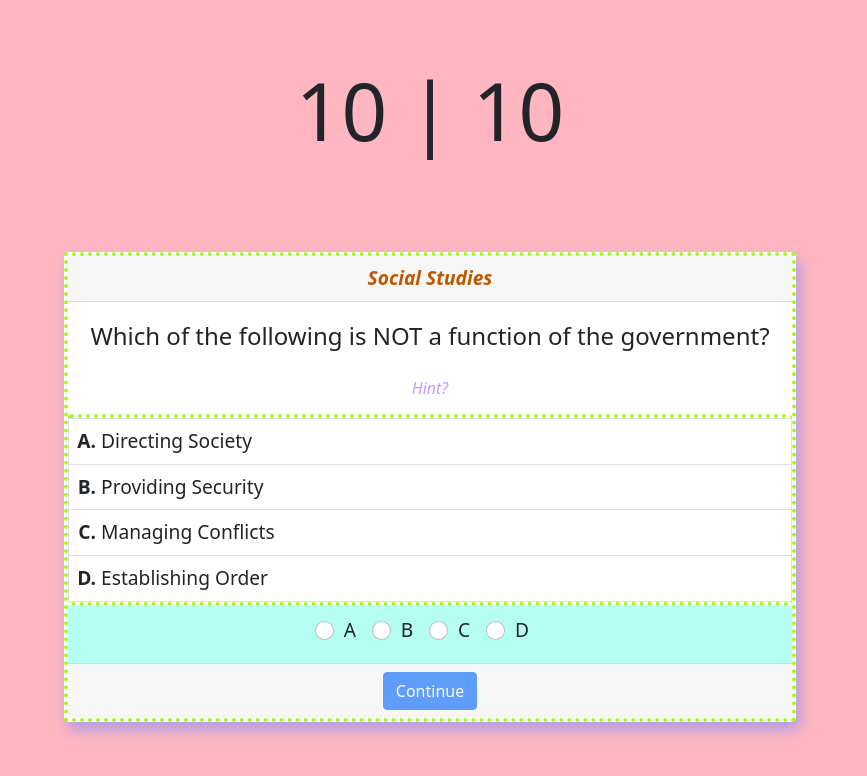
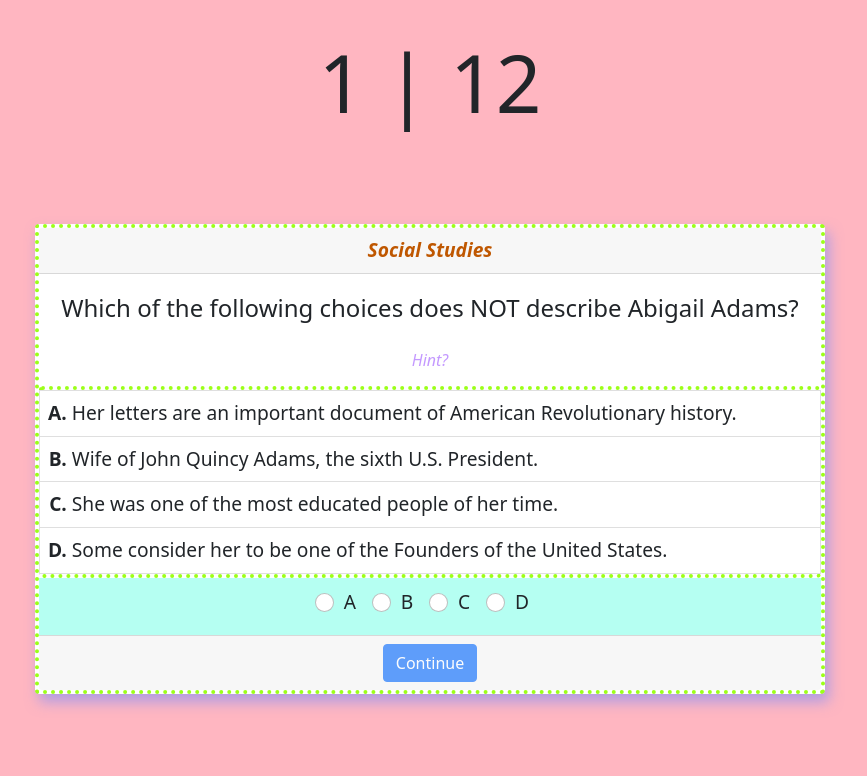
Before and after one commit to Jack-Aaron/examfairy, a React (Create React App) app: page / in a window 1280 px wide. Shown: the top 776 px of the page, without its empty margins (210-1077 px from the left). Built offline with nearby package versions, Linux system fonts and the light colour scheme; no server answers.

Commit message:
more qs and strikeout feature

```diff
--- /dev/null
+++ b/src/components/Answer/index.js
@@ -0,0 +1,15 @@
+import React from 'react';
+import ListGroup from 'react-bootstrap/ListGroup';
+import './style.css';
+
+const Answer = ({ value, index, toggleStrikethrough }) => {
+
+  return (
+    <ListGroup.Item id={`answer${index}`} className='answer'
+      onClick={() => toggleStrikethrough(`answer${index}`)}>
+      <li>{value}</li>
+    </ListGroup.Item>
+  )
+}
+
+export default Answer
--- /dev/null
+++ b/src/components/Answer/style.css
@@ -0,0 +1,6 @@
+.answer {
+  margin-left: -2rem;
+  padding-left: 2rem;
+  text-align: left;
+  cursor: grabbing
+  }
--- /dev/null
+++ b/src/components/AnswerGrid/index.js
@@ -0,0 +1,19 @@
+import React from 'react';
+import ListGroup from 'react-bootstrap/ListGroup';
+import Answer from '../Answer';
+import './style.css';
+
+const AnswerGrid = ({ questionsState, toggleStrikethrough, strikethrough }) => {
+  return (
+    <ListGroup as='ol'><ol type='A'>
+      {questionsState[0].answers.map((answer, index) => (
+        <Answer
+          key={'key' + index}
+          index={index}
+          value={answer}
+          toggleStrikethrough={toggleStrikethrough}
+        />))}
+    </ol></ListGroup>)
+}
+
+export default AnswerGrid
--- a/src/components/Header/index.js
+++ b/src/components/Header/index.js
@@ -3,12 +3,10 @@ import Jumbotron from 'react-bootstrap/Jumbotron';
 import './style.css';
 
 const Header = ({ questionsState }) => {
-  let totalQuestions = questionsState;
-
   return (
     <div>
       <Jumbotron>
-        <h1 className="display-1">{totalQuestions.length + ' | ' + 10}</h1>
+        <h1 className="display-1">{(1) + ' | ' + questionsState.length}</h1>
         <br /><br /><br />
       </Jumbotron>
     </div>
--- a/src/components/Question/index.js
+++ b/src/components/Question/index.js
@@ -1,9 +1,9 @@
 import React, { useState } from 'react';
 import Container from 'react-bootstrap/Container';
-import ListGroup from 'react-bootstrap/ListGroup';
 import Button from 'react-bootstrap/Button';
 import Form from 'react-bootstrap/Form';
 import Card from 'react-bootstrap/Card';
+import AnswerGrid from '../AnswerGrid';
 import './style.css';
 
 const Question = ({ questionsState, setQuestionsState, storageClone, setStorageClone, endSession }) => {
@@ -15,6 +15,7 @@ const Question = ({ questionsState, setQuestionsState, storageClone, setStorageC
   // manages radio button control
   const [radioState, setRadioState] = useState();
   const clearRadioBtn = (tag) =>
+    // console.log(document.getElementById('inline-radio-' + tag).checked === false)
     document.getElementById('inline-radio-' + tag).checked = false;
   // dynamically change answer background color on selection
   const handleBgColor = (tag, color) => {
@@ -25,7 +26,6 @@ const Question = ({ questionsState, setQuestionsState, storageClone, setStorageC
   }
   const handleRadio = e => {
     let radioSelection = e.target.value;
-    handleBgColor(radioSelection, '#EFFBFF')
     setRadioState(radioSelection);
     setBtnDisabled(false); // submit button activates
     for (let i = 0; i < 4; i++) { handleBgColor(i, '') } // resets colors
@@ -33,9 +33,14 @@ const Question = ({ questionsState, setQuestionsState, storageClone, setStorageC
   }
   const [btnDisabled, setBtnDisabled] = useState(true);
   const [wrongAnswer, setWrongAnswer] = useState(false); // determines logic flow later
+  // strikeout bad answer effects for users
+  const toggleStrikethrough = (tag) => {
+    if (document.getElementById(tag).style['text-decoration'] === 'none') document.getElementById(tag).style['text-decoration'] = 'line-through'
+    else document.getElementById(tag).style['text-decoration'] = 'none'
+  }
 
+  // user submits answer on question card
   const submitAnswer = () => {
-
     setHintState(false);
     setBtnDisabled(true);
     let currentState = questionsState; // copy state object
@@ -51,27 +56,8 @@ const Question = ({ questionsState, setQuestionsState, storageClone, setStorageC
       // add to progress state
       let storageArr = [];
       if (storageClone.length > 0) storageArr = storageClone;
-      console.log(storageArr)
-      console.log(currentState)
       storageArr.push(currentState[0]);
-      console.log(storageArr);
-
       setStorageClone(storageArr);
-      // LOG QUESTION REPORTS
-      console.log(
-        `REPORT ON QUESTION #${currentState[0].id}:`
-      );
-      console.group()
-      console.log('viewCt: ' + currentState[0].viewCt);
-      console.log('wrongCt: ' + currentState[0].wrongCt);
-      console.log('correctCt: ' + currentState[0].correctCt);
-      console.groupEnd()
-      console.group()
-      console.log('score: ' + currentState[0].score);
-      console.groupEnd()
-      console.group()
-      console.log('subject: ' + currentState[0].topic);
-      console.groupEnd()
       // copy and modify state array with the question removed (if correct)
       let newQuestionSet = currentState.splice(1, currentState.length - 1);
       if (newQuestionSet.length === 0) endSession()
@@ -88,7 +74,6 @@ const Question = ({ questionsState, setQuestionsState, storageClone, setStorageC
       else {
         let storageArr = [];
         if (storageClone.length > 0) storageArr = storageClone;
-        console.log(currentState)
         storageArr.push(currentState[0]);
         setStorageClone(storageArr);
         endSession()
@@ -100,13 +85,13 @@ const Question = ({ questionsState, setQuestionsState, storageClone, setStorageC
       let currentState = questionsState;
       currentState[0].wrongCt++
       let currentScore = currentState[0].score; // update score for this question
-      if (currentScore > 0) currentState[0].score--
-      handleBgColor(radioState, '#FFCCCB');
+      if (currentScore > 0) currentState[0].score--;
+      handleBgColor(radioSelection, '#FFCCCB');
     }
   }
 
   return (
-    <Container fluid className='col-auto mb-3'>
+    <Container fluid className='col-auto mb-3 questionContainer'>
       <Card className='questionCard'>
         <Card.Header>{questionsState[0].topic}</Card.Header>
         <Card.Body>
@@ -133,12 +118,9 @@ const Question = ({ questionsState, setQuestionsState, storageClone, setStorageC
         </Card.Body>
 
         {/* MULTIPLE CHOICE */}
-        <ListGroup as='ol'><ol type='A'>
-          {questionsState[0].answers.map((answer, index) => (
-            <ListGroup.Item id={'answer' + index} className='answer'>
-              <li>{answer}</li>
-            </ListGroup.Item>
-          ))}</ol></ListGroup>
+        <AnswerGrid className='answer' as='ol'
+          questionsState={questionsState} toggleStrikethrough={toggleStrikethrough}
+        />
 
         {/* SCANTRON */}
         <Form><Container key={'inline-radio'} className='mb-3'>
--- a/src/components/Question/style.css
+++ b/src/components/Question/style.css
@@ -1,3 +1,7 @@
+.questionContainer{
+  padding-bottom: 7vh
+}
+
 .questionCard {
   display: inline-flex;
   border: 4px dotted #9CFF19;
@@ -26,12 +30,6 @@ a {
   text-decoration: none
 }
 
-.answer {
-margin-left: -2rem;
-padding-left: 2rem;
-text-align: left
-}
-
 li::marker {
   font-weight: 600
 }
--- /dev/null
+++ b/src/questions.json
@@ -0,0 +1,181 @@
+[
+  {
+    "id": "f9",
+    "question": "Which of the following is NOT a function of the government?",
+    "answers": [
+      "Establishing Order",
+      "Managing Conflicts",
+      "Providing Security",
+      "Directing Society"
+    ],
+    "correctAnswer": "Directing Society",
+    "topic": "Social Studies",
+    "hint": "Which of these should the government probably NOT be doing?",
+    "viewCt": "0",
+    "correctCt": "0",
+    "wrongCt": "0",
+    "score": "2",
+    "subquestion": ""
+  },
+  {
+    "id": "a0",
+    "question": "Mr. Akundo is at the bookstore trying to find a book about History. He cannot see any signs that say \"History\", but there is a sign that says \"Hist.\"",
+    "answers": [
+      "Abbrevation",
+      "Compound words",
+      "Contractions",
+      "Suffixes"
+    ],
+    "correctAnswer": "Abbrevation",
+    "topic": "English",
+    "hint": "Abbr.",
+    "subquestion": "This second sign is an example of:"
+  },
+  {
+    "id": "a1",
+    "question": "Which sentence contains both an idiom AND a homograph?",
+    "answers": [
+      "Right off the bat, Janey recognized that the habitat she and her team had entered was that of a bat.",
+      "You\"ve got all your ducks in a row, kiddo, but it\"s plain to see that old plane will never fly again.",
+      "Rain or shine, I\"ll either be late or tardy.",
+      "Here\"s the thing about baseball - when you\"re up to bat, you had better take a swing."
+    ],
+    "correctAnswer": "Right off the bat, Janey recognized that the habitat she and her team had entered was that of a bat.",
+    "topic": "English",
+    "hint": "What does each sentence all already have?",
+    "subquestion": ""
+  },
+  {
+    "id": "a2",
+    "question": "\"There\"s a man who built a rocket and flew all the way to Mars, where he encountered the Martians. They gave him secret technology for him to bring back to Earth. Then, society rapidly transforms, and finally human armies propel toward the Red Planet.\"",
+    "answers": [
+      "Plot",
+      "Themes",
+      "Conflict",
+      "Setting"
+    ],
+    "correctAnswer": "Plot",
+    "topic": "English",
+    "hint": "This seems to be about the important events of a story.",
+    "subquestion": "What have you been told mostly about this story?"
+  },
+  {
+    "id": "a3",
+    "question": "Which answer best describes the word \"conflict\" in a fictional story?",
+    "answers": [
+      "\"This is a serious argument or disagreement.\"",
+      "\"Two or more of the main characters have to fight it out.\"",
+      "\"My sister and I are total opposites.\"",
+      "\"You are rich and generous. Give me some money. Thanks!\""
+    ],
+    "correctAnswer": "\"Two or more of the main characters have to fight it out.\"",
+    "topic": "English",
+    "hint": "How is conflict used specifically in storytelling?",
+    "subquestion": ""
+  },
+  {
+    "id": "a4",
+    "question": "President Barack Obama very often when speaking publically will use the word \"folk.\" Folks like us, folks back home, the folks we see every day going to work, etc.",
+    "answers": [
+      "Normal, everyday people.",
+      "Friends and neighbors.",
+      "African-Americans.",
+      "Musicians."
+    ],
+    "correctAnswer": "Normal, everyday people.",
+    "topic": "English",
+    "hint": "What is special about folktales and their audience?",
+    "subquestion": "Which answer best describes how folk was being used?"
+  },
+  {
+    "id": "a5",
+    "question": "\"How difficult the task to quench the fire and the pride of private ambition, and to sacrifice ourselves and all our hopes and expectations to the public weal!\"",
+    "answers": [
+      "Individualism",
+      "Inventiveness",
+      "Justice",
+      "Equality"
+    ],
+    "correctAnswer": "Individualism",
+    "topic": "Social Studies",
+    "hint": "What does it sound like was bothering Mrs. Adams when she said this?",
+    "subquestion": "Which word best describes the meaning of this quote from First Lady Abigail Adams?"
+  },
+  {
+    "id": "a6",
+    "question": "Albert Einstein is known for many things, but he is probably most famous for his:",
+    "answers": [
+      "Inventiveness",
+      "Seriousness",
+      "Famousness",
+      "Silliness"
+    ],
+    "correctAnswer": "Inventiveness",
+    "topic": "Social Studies",
+    "hint": "e = mc²",
+    "subquestion": ""
+  },
+  {
+    "id": "a7",
+    "question": "Why is it so important to society that people are good citizens?",
+    "answers": [
+      "A society is the sum of its citizens.",
+      "Nobody likes a bad citizen.",
+      "If you're not a good citizen, you go to jail.",
+      "What goes around comes around."
+    ],
+    "correctAnswer": "A society is the sum of its citizens.",
+    "topic": "Social Studies",
+    "TEKS": "10a",
+    "hint": "Read carefully: the question asks why it is important to -- society",
+    "subquestion": ""
+  },
+  {
+    "id": "a8",
+    "question": "Which of the following choices does NOT describe Abigail Adams?",
+    "answers": [
+      "Wife of John Quincy Adams, the sixth U.S. President.",
+      "Her letters are an important document of American Revolutionary history.",
+      "Some consider her to be one of the Founders of the United States.",
+      "She was one of the most educated people of her time."
+    ],
+    "correctAnswer": "Wife of John Quincy Adams, the sixth U.S. President.",
+    "topic": "Social Studies",
+    "TEKS": "10b",
+    "hint": "There were two \"President Adams\"...",
+    "subquestion": ""
+  },
+  {
+    "id": "a9",
+    "question": "During World War II, the Women Airforce Service Pilots (WASPs) flew over 60 million miles on military missions normally done by men.",
+    "answers": [
+      "Freedom",
+      "Individualism",
+      "Inventiveness",
+      "Equality"
+    ],
+    "correctAnswer": "Equality",
+    "topic": "Social Studies",
+    "TEKS": "10b",
+    "hint": "Did a lot of women fly planes before the WASPs?",
+    "subquestion": "Which answer best describes what made the WASPs remebered in history?"
+  },
+  {
+    "id": "aa",
+    "question": "What is the best definition of Apostrophe?",
+    "answers": [
+      "A small written mark that is used in contractions and the possessive.",
+      "Shortening two words and putting them together.",
+      "Shortening one word.",
+      "A half-circle written mark used to show extra information."
+    ],
+    "correctAnswer": "A small written mark that is used in contractions and the possessive.",
+    "topic": "English",
+    "hint": "Use logic to get rid of wrong answers.",
+    "viewCt": "0",
+    "correctCt": "0",
+    "wrongCt": "0",
+    "score": "2",
+    "subquestion": "If you have a Trophy, do you want to put it way up high like on the shelf?"
+  }
+]
```
Also changed, not shown: src/App.js (+5 -2 lines), src/questions.js (+20 -17 lines), src/components/AnswerGrid/style.css (added).
